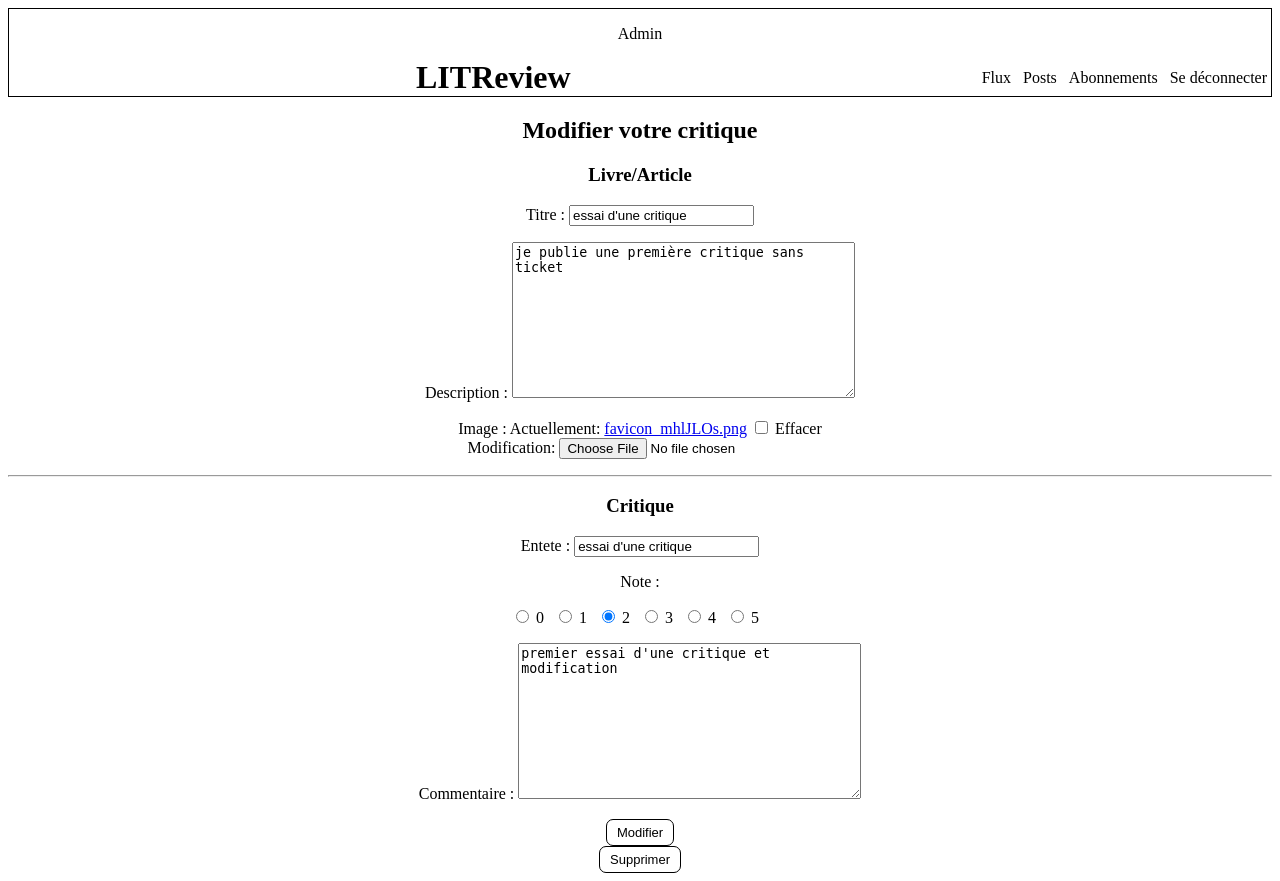
After one commit to Jennifer789C/Projet_9, a Django app: page /critique/1/modifier/ in a window 1280 px wide. The commit adds this page. Run offline with Django 4.2, Linux system fonts and the light colour scheme; a user stored in the database is signed in; data comes from the database, SQL or seed files in the repository; both versions use the stored data as it was after the commit.

Commit message:
critique OK: création + modification + suppression + css

```diff
--- a/LITReview/LITReview/static/styles.css
+++ b/LITReview/LITReview/static/styles.css
@@ -72,7 +72,9 @@ header nav a {
     padding: 5px;
 }
 
-#flux, #posts, #créer_ticket, #modifier_ticket, #créer_critique {
+#flux, #posts, #créer_ticket, #modifier_ticket, #créer_critique,
+#modifier_critique
+ {
     text-align: center;
 }
 #flux_boutons {
--- a/LITReview/LITReview/urls.py
+++ b/LITReview/LITReview/urls.py
@@ -38,6 +38,8 @@ urlpatterns = [
          name="modifier_ticket"),
     path("critique/creer/", blog.views.creer_critique_et_ticket,
          name="creer_critique"),
+    path("critique/<int:critique_id>/modifier/",
+         blog.views.modifier_critique_et_ticket, name="modifier_critique"),
 ]
 
 if settings.DEBUG:
--- a/LITReview/blog/forms.py
+++ b/LITReview/blog/forms.py
@@ -20,7 +20,14 @@ class CritiqueForm(forms.ModelForm):
     CHOIX = [("0", "0"), ("1", "1"), ("2", "2"), ("3", "3"), ("4", "4"),
              ("5", "5")]
     note = forms.ChoiceField(widget=forms.RadioSelect, choices=CHOIX)
+    modifier_critique = forms.BooleanField(widget=forms.HiddenInput,
+                                           initial=True)
 
     class Meta:
         model = models.Critique
         fields = ["entete", "note", "commentaire"]
+
+
+class SupprimerCritiqueForm(forms.Form):
+    supprimer_critique = forms.BooleanField(widget=forms.HiddenInput,
+                                            initial=True)
--- /dev/null
+++ b/LITReview/blog/templates/modifier_critique.html
@@ -0,0 +1,22 @@
+{% extends "base.html" %}
+{% block content %}
+<div id="modifier_critique">
+    <h2>Modifier votre critique</h2>
+    <form method="post" enctype="multipart/form-data">
+        {% csrf_token %}
+        <h3>Livre/Article</h3>
+        {{ modifier_ticket_form.as_p }}
+        <hr>
+        <h3>Critique</h3>
+        {{ modifier_critique_form.as_p }}
+        <button class="bouton" type="submit">Modifier</button>
+    </form>
+    <form method="post">
+        {% csrf_token %}
+        {{ supprimer_critique_form }}
+        {{ supprimer_ticket_form }}
+        <button class="bouton" type="submit">Supprimer</button>
+    </form>
+</div>
+
+{% endblock content %}
--- a/LITReview/blog/templates/posts.html
+++ b/LITReview/blog/templates/posts.html
@@ -37,7 +37,9 @@
                 {% endif %}
                 <p>{{ critique.commentaire }}</p>
                 <div>
-                    <a class="bouton" href="#">Modifier</a>
+                    <a class="bouton"
+                       href="{% url 'modifier_critique' critique.id %}">
+                        Modifier</a>
                 </div>
             </article>
         {% endfor %}
--- a/LITReview/blog/views.py
+++ b/LITReview/blog/views.py
@@ -76,3 +76,38 @@ def creer_critique_et_ticket(request):
             return redirect("flux")
     context = {"ticket_form": ticket_form, "critique_form": critique_form}
     return render(request, "creer_critique.html", context=context)
+
+
+@login_required
+def modifier_critique_et_ticket(request, critique_id):
+    critique = get_object_or_404(models.Critique, id=critique_id)
+    ticket = critique.ticket
+    modifier_critique_form = forms.CritiqueForm(instance=critique)
+    modifier_ticket_form = forms.TicketForm(instance=ticket)
+    supprimer_critique_form = forms.SupprimerCritiqueForm()
+    supprimer_ticket_form = forms.SupprimerTicketForm()
+    if request.method == "POST":
+        if "modifier_critique" in request.POST:
+            modifier_critique_form = forms.CritiqueForm(request.POST,
+                                                        instance=critique)
+            modifier_ticket_form = forms.TicketForm(request.POST,
+                                                    request.FILES,
+                                                    instance=ticket)
+            if all([modifier_critique_form.is_valid(),
+                    modifier_ticket_form.is_valid()]):
+                modifier_critique_form.save()
+                modifier_ticket_form.save()
+                return redirect("posts")
+        if "supprimer_critique" in request.POST:
+            supprimer_critique_form = forms.SupprimerCritiqueForm(request.POST)
+            supprimer_ticket_form = forms.SupprimerTicketForm(request.POST)
+            if all([supprimer_critique_form.is_valid(),
+                    supprimer_ticket_form.is_valid()]):
+                critique.delete()
+                ticket.delete()
+                return redirect("posts")
+    context = {"modifier_critique_form": modifier_critique_form,
+               "modifier_ticket_form": modifier_ticket_form,
+               "supprimer_critique_form": supprimer_critique_form,
+               "supprimer_ticket_form": supprimer_ticket_form}
+    return render(request, "modifier_critique.html", context=context)
```
Also changed, not shown: LITReview/db.sqlite3, LITReview/media/favicon_rlyoSFO.png (added).
